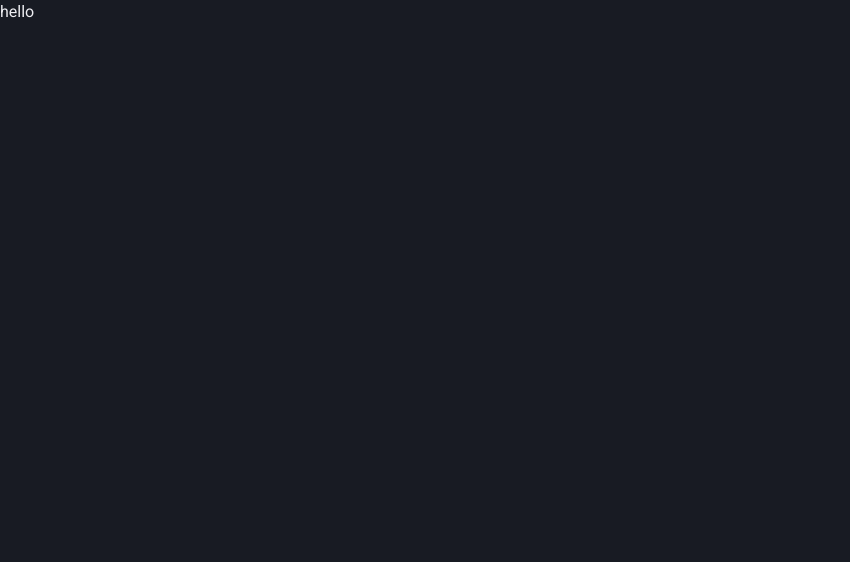
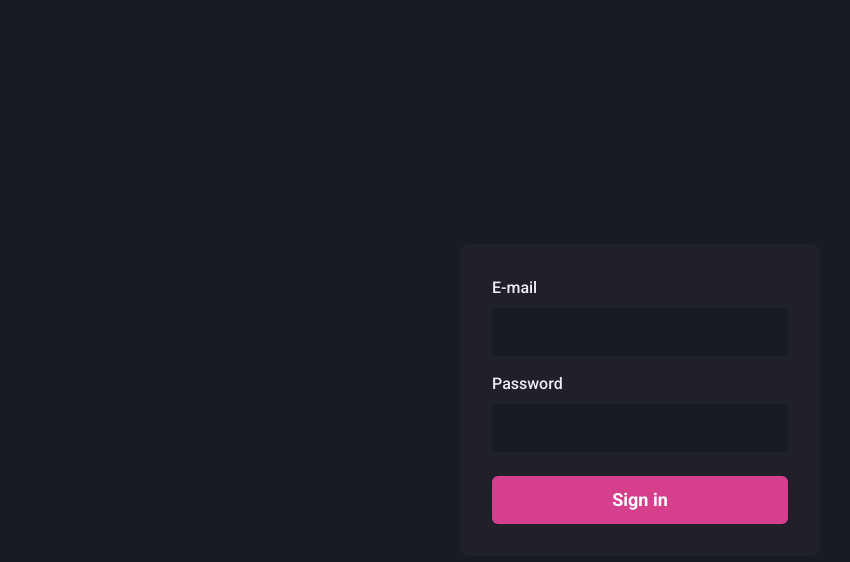
Before and after one commit to Schlickmann/dashgo, a Next.js app: page / in a window 1280 px wide. Shown: the top 562 px of the page, without its empty margins (0-850 px from the left). Built offline with nearby package versions, Linux system fonts and the light colour scheme.

Commit message:
Add login page with Chakra-ui components

```diff
--- a/package.json
+++ b/package.json
@@ -10,7 +10,7 @@
   },
   "dependencies": {
     "@chakra-ui/core": "^0.8.0",
-    "@chakra-ui/react": "^2.2.6",
+    "@chakra-ui/react": "2.2.0",
     "@emotion/react": "^11.10.0",
     "@emotion/styled": "^11.10.0",
     "framer-motion": "^7.0.0",
--- a/src/pages/index.tsx
+++ b/src/pages/index.tsx
@@ -1,5 +1,63 @@
 import React from "react";
+import {
+  Button,
+  Flex,
+  Input,
+  Stack,
+  FormLabel,
+  FormControl,
+} from "@chakra-ui/react";
 
 export default function Home() {
-  return <h1>hello</h1>;
+  return (
+    <Flex w="100vw" h="100vh" align="center" justify="center">
+      <Flex
+        as="form"
+        width="100%"
+        maxW={360}
+        bg="gray.800"
+        p="8"
+        borderRadius={8}
+        flexDirection="column"
+      >
+        <Stack spacing="4">
+          <FormControl>
+            <FormLabel htmlFor="email">E-mail</FormLabel>
+            <Input
+              id="email"
+              name="email"
+              type="email"
+              focusBorderColor="pink.500"
+              bgColor="gray.900"
+              variant="filled"
+              _hover={{
+                bgColor: "gray.900",
+              }}
+              size="lg"
+            />
+          </FormControl>
+
+          <FormControl>
+            <FormLabel htmlFor="password">Password</FormLabel>
+            <Input
+              id="password"
+              name="password"
+              type="password"
+              focusBorderColor="pink.500"
+              bgColor="gray.900"
+              variant="filled"
+              _hover={{
+                bgColor: "gray.900",
+              }}
+              size="lg"
+            />
+          </FormControl>
+        </Stack>
+
+        <Button type="submit" mt="6" colorScheme="pink" size="lg">
+          Sign in
+        </Button>
+      </Flex>
+    </Flex>
+  );
 }
--- a/src/styles/theme.ts
+++ b/src/styles/theme.ts
@@ -27,6 +27,6 @@
       },
     },
   },
-} as unknown as Theme;
+} as Theme | {};
 
 export const theme = extendTheme(customTheme);
```
Also changed, not shown: 1 other file (tests, documents, lock files or other folders).
